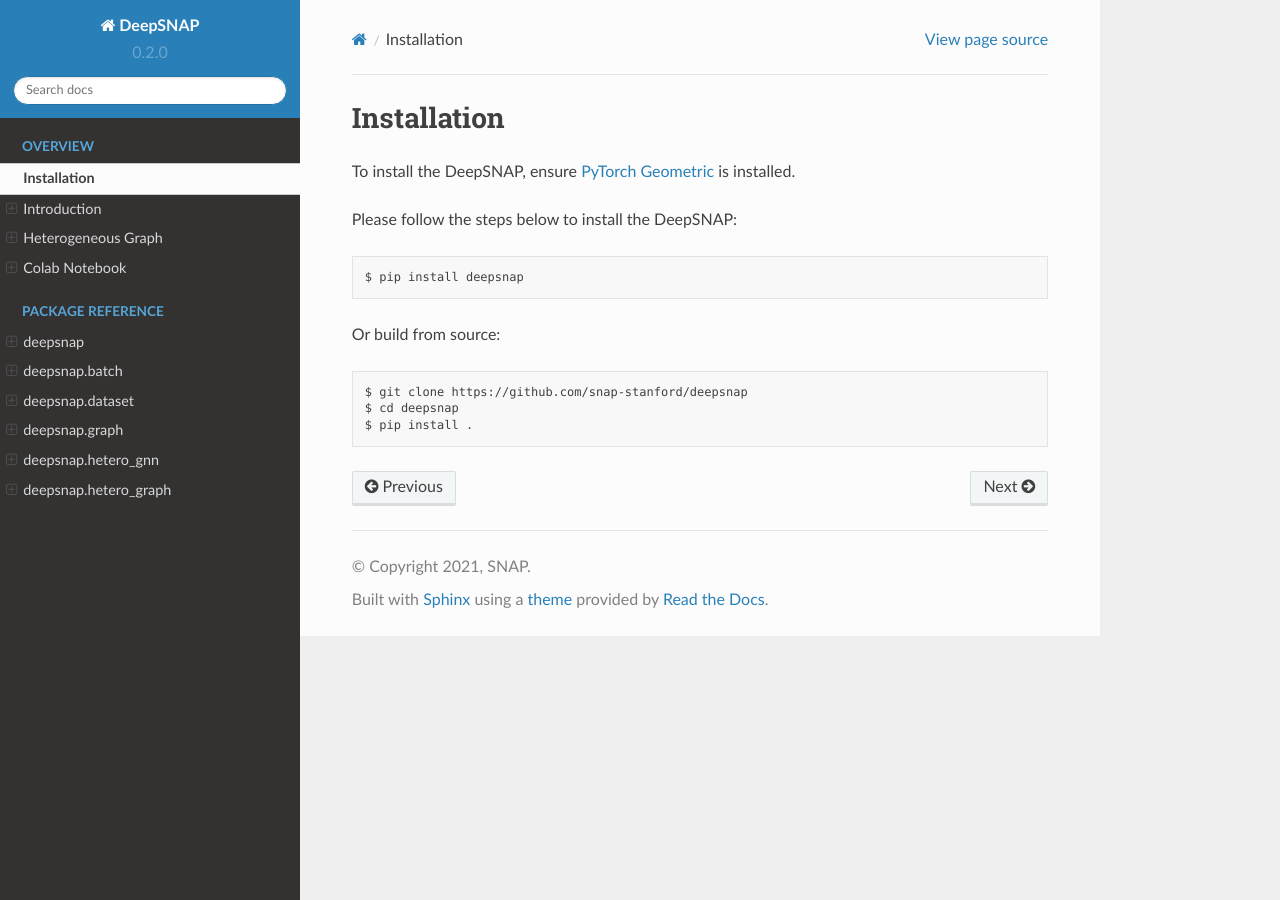
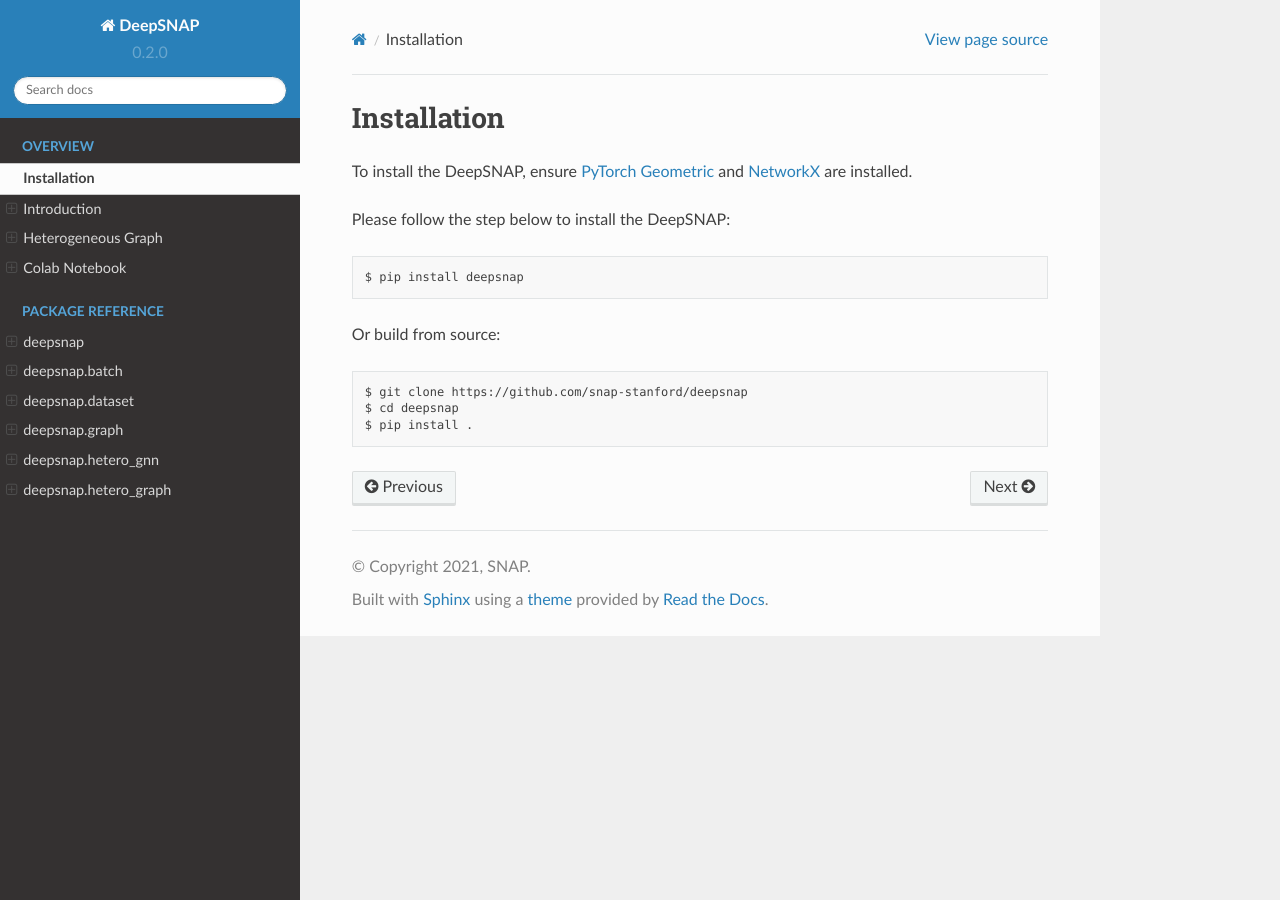
Before and after one commit to snap-stanford/deepsnap, a Sphinx documentation site: the page built from docs/source/notes/installation.rst, in a window 1280 px wide. Built offline with Sphinx 7.4.7 and the Read the Docs theme 2.0.0, drawn with Linux system fonts in a browser that asks for light colours.

```diff
--- a/docs/source/modules/deepsnap.rst
+++ b/docs/source/modules/deepsnap.rst
@@ -8,3 +8,5 @@ DeepSNAP
 --------
 
 .. autofunction:: deepsnap.use
+
+.. autofunction:: deepsnap.set_seed
--- a/docs/source/notes/installation.rst
+++ b/docs/source/notes/installation.rst
@@ -1,9 +1,9 @@
 Installation
 ============
 
-To install the DeepSNAP, ensure `PyTorch Geometric <https://pytorch-geometric.readthedocs.io/en/latest/notes/installation.html>`_ is installed.
+To install the DeepSNAP, ensure `PyTorch Geometric <https://pytorch-geometric.readthedocs.io/en/latest/index.html>`_ and `NetworkX <https://networkx.github.io/>`_ are installed.
 
-Please follow the steps below to install the DeepSNAP:
+Please follow the step below to install the DeepSNAP:
 
 .. code-block:: none
 
```
Also changed, not shown: README.md (+2 -2 lines).
